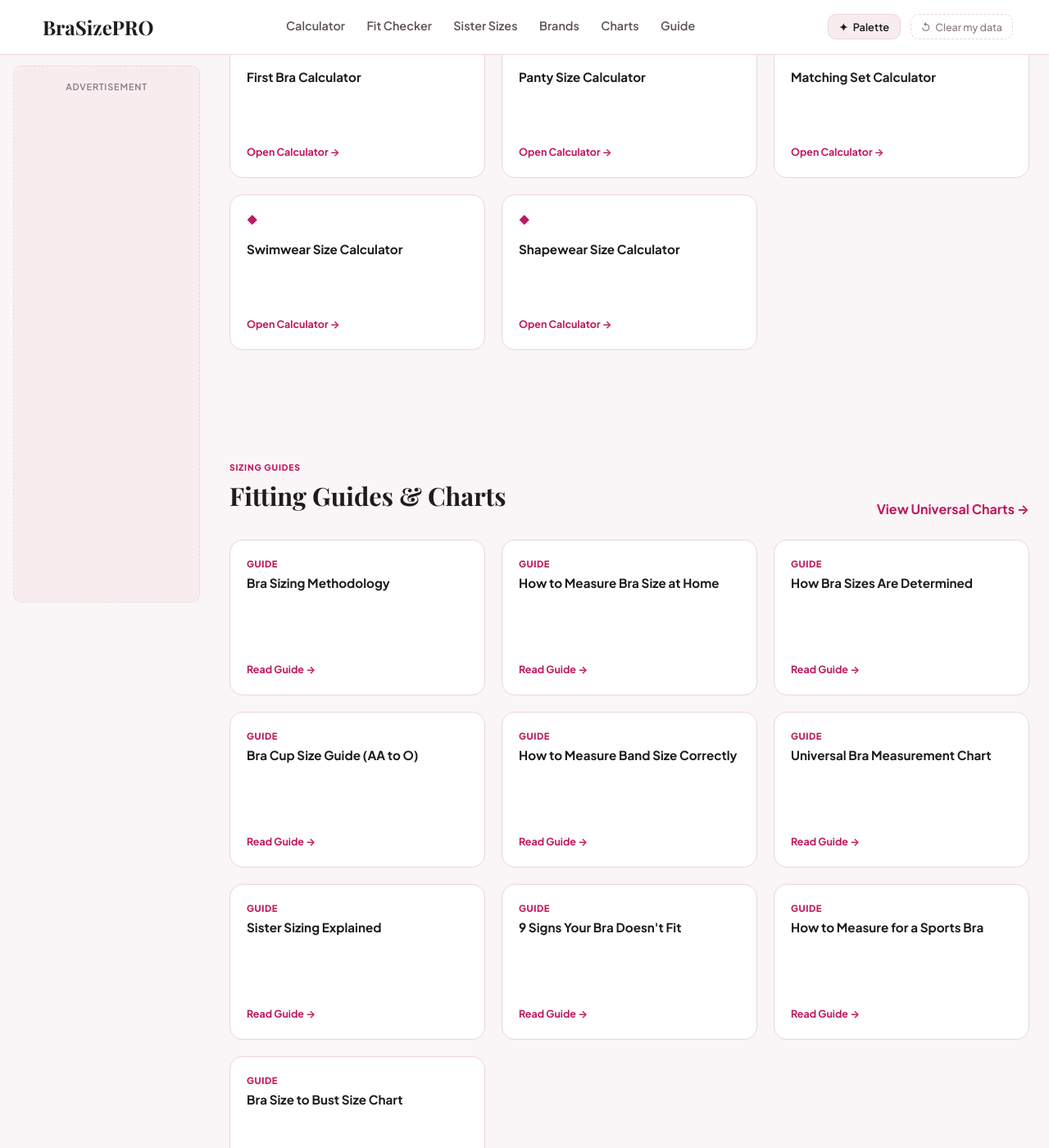
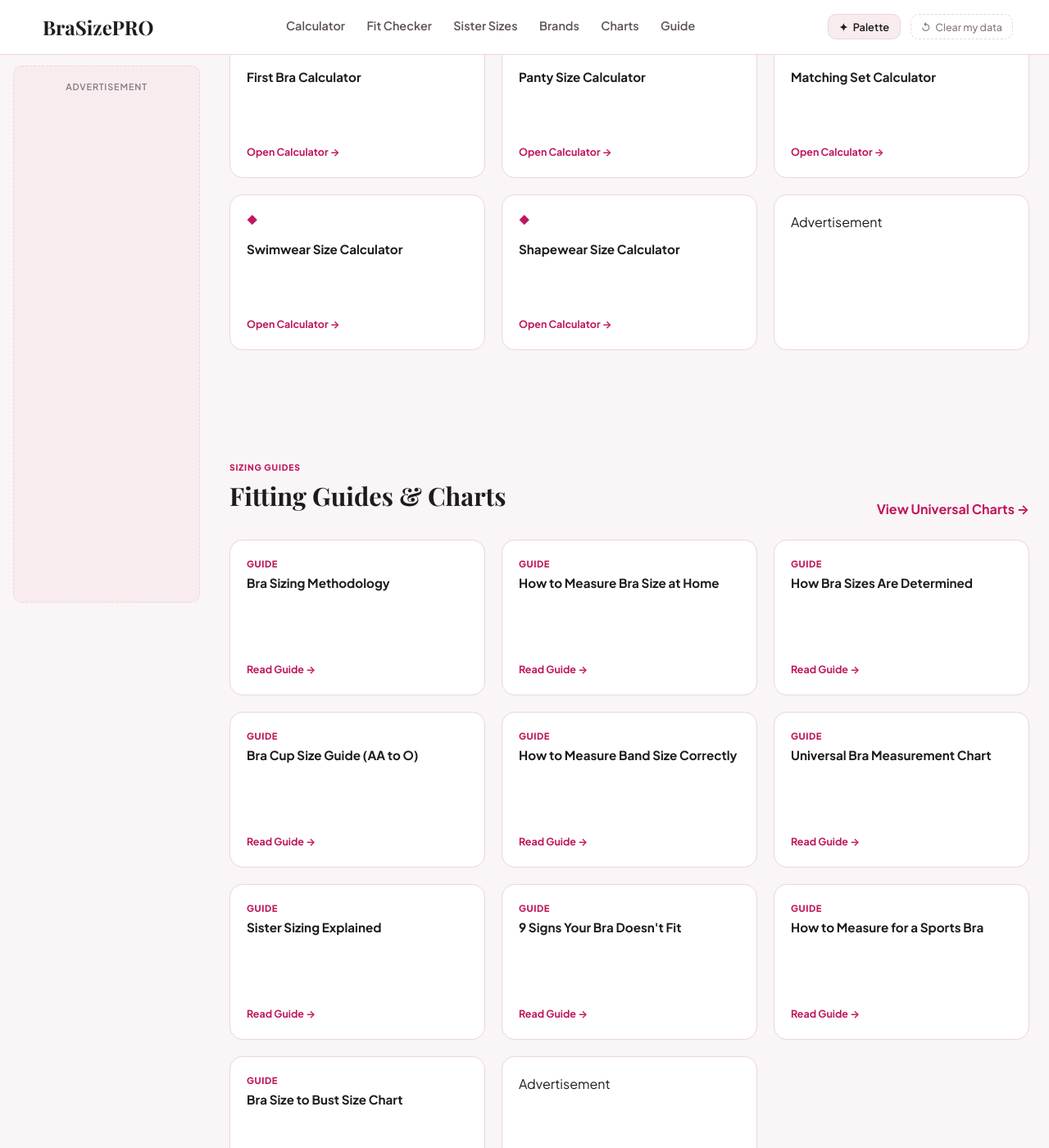
Before and after one commit to sharpedge74-cmyk/Bra-Size-Pro, a Jekyll site: the page built from index.html, in a window 1280 px wide and 1400 px high, scrolled down 1949 px. Shown: the whole window at 82% size. Built offline with Jekyll 4.4.1, drawn with Linux system fonts in a browser that asks for light colours; some web fonts are replaced.

Commit message:
Add Calculator and Guide home ad cards

```diff
--- a/index.html
+++ b/index.html
@@ -95,6 +95,7 @@ permalink: /
       <a href="{{ tool.url }}">Open Calculator →</a>
     </article>
     {% endfor %}
+    {% include ads/home_card_ad.html %}
   </div>
 </section>
 
@@ -115,6 +116,7 @@ permalink: /
       <a href="{{ guide.url }}">Read Guide →</a>
     </article>
     {% endfor %}
+    {% include ads/home_card_ad.html %}
   </div>
 </section>
 
```
